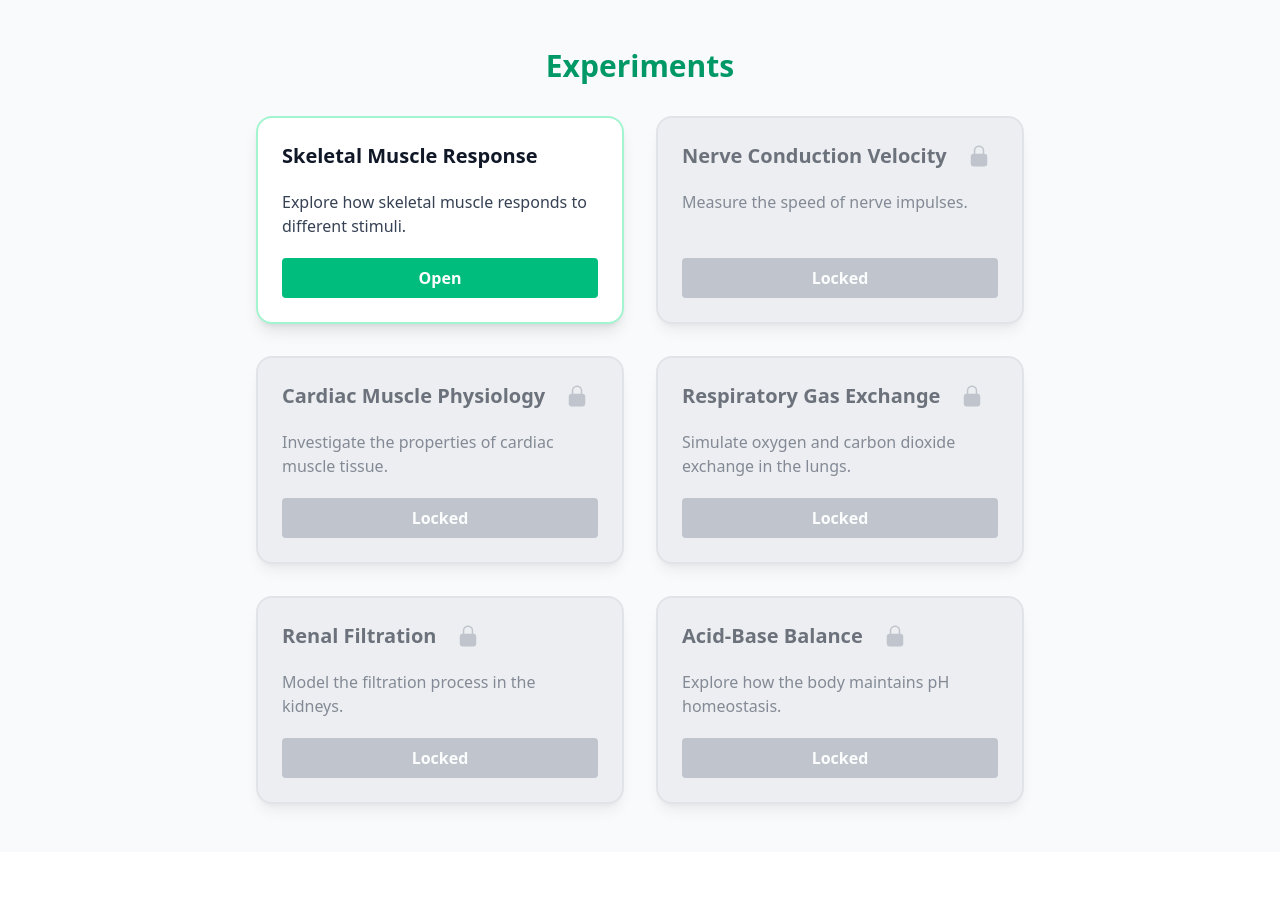
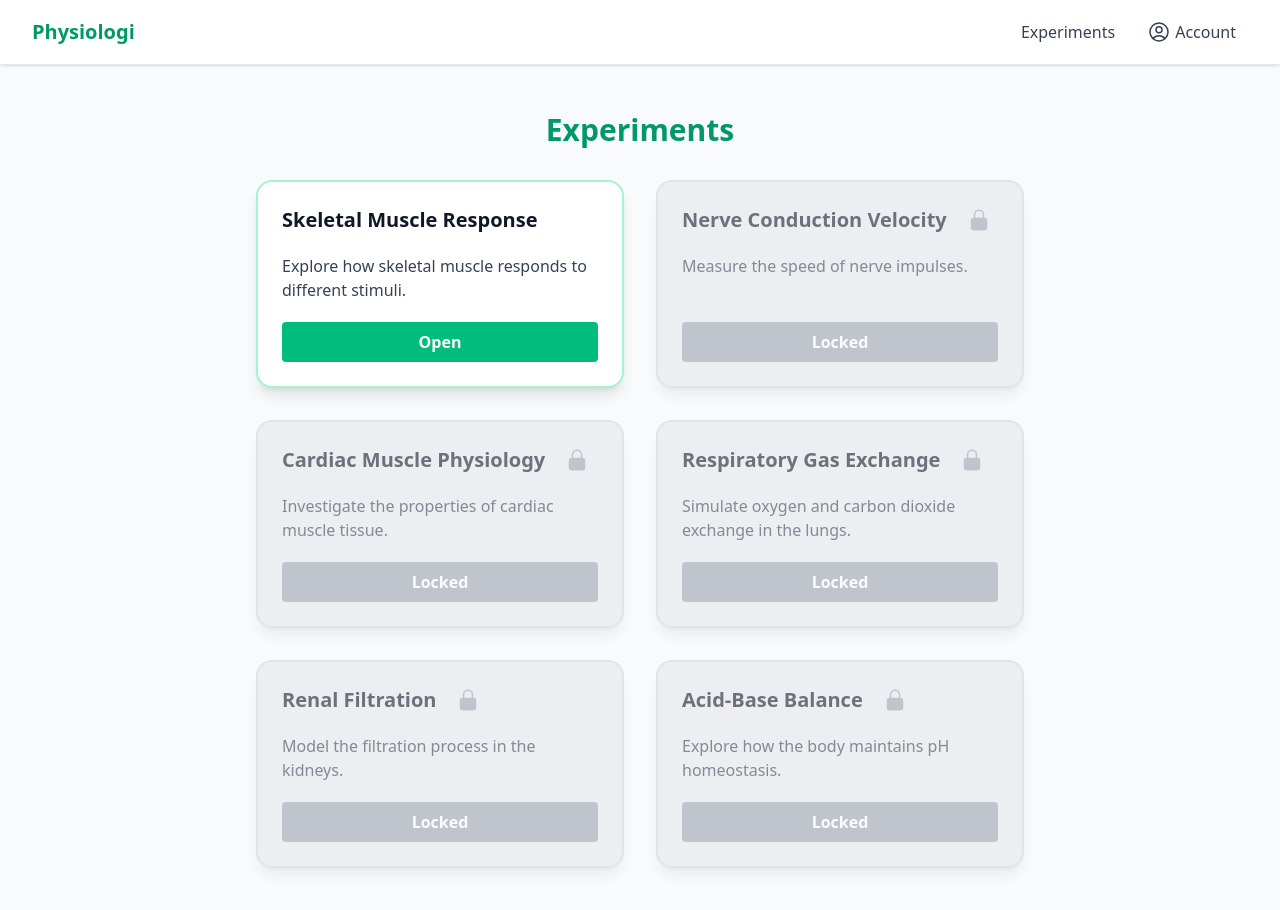
Before and after one commit to draic9/physiology_app, a React (Vite) app in the folder frontend/: page /login in a window 1280 px wide. Both pictures are taken after typing "Sample", "Sample123" into the empty fields and a click on the button "Login". Shown: the top 910 px of the page. Before the commit the page ends 852 px from the top, so only its background shows below. Built offline with nearby package versions, Linux system fonts and the light colour scheme.

Commit message:
We got the experiment screen and a top nav bar.

```diff
--- a/frontend/src/App.tsx
+++ b/frontend/src/App.tsx
@@ -4,6 +4,7 @@ import { useState, useEffect } from "react";
 import reactLogo from "./assets/react.svg";
 import viteLogo from "/vite.svg";
 import ExperimentMenu from "./pages/ExperimentMenu";
+import TopNav from "./components/TopNav";
 
 const techStack = [
   { name: "React", logo: reactLogo, url: "https://react.dev" },
@@ -14,7 +15,14 @@ const techStack = [
 ];
 
 function Dashboard() {
-  return <ExperimentMenu />;
+  return (
+    <>
+      <TopNav />
+      <div className="pt-16">
+        <ExperimentMenu />
+      </div>
+    </>
+  );
 }
 
 function RequireAuth({ children }: { children: JSX.Element }) {
--- /dev/null
+++ b/frontend/src/components/TopNav.tsx
@@ -0,0 +1,100 @@
+import { useState, useEffect, useRef } from "react";
+import { Link, useNavigate } from "react-router-dom";
+import { SunIcon, MoonIcon, UserCircleIcon, ArrowRightOnRectangleIcon, Cog6ToothIcon } from "@heroicons/react/24/outline";
+
+export default function TopNav() {
+  const [darkMode, setDarkMode] = useState(() => localStorage.getItem("theme") === "dark");
+  const [accountOpen, setAccountOpen] = useState(false);
+  const accountRef = useRef<HTMLDivElement>(null);
+  const navigate = useNavigate();
+
+  useEffect(() => {
+    const root = window.document.documentElement;
+    if (darkMode) {
+      root.classList.add("dark");
+      localStorage.setItem("theme", "dark");
+    } else {
+      root.classList.remove("dark");
+      localStorage.setItem("theme", "light");
+    }
+  }, [darkMode]);
+
+  // Close dropdown on outside click
+  useEffect(() => {
+    function handleClick(e: MouseEvent) {
+      if (accountRef.current && !accountRef.current.contains(e.target as Node)) {
+        setAccountOpen(false);
+      }
+    }
+    if (accountOpen) {
+      document.addEventListener("mousedown", handleClick);
+    } else {
+      document.removeEventListener("mousedown", handleClick);
+    }
+    return () => document.removeEventListener("mousedown", handleClick);
+  }, [accountOpen]);
+
+  function handleLogout() {
+    localStorage.removeItem("isLoggedIn");
+    navigate("/login");
+  }
+
+  return (
+    <nav className="fixed top-0 left-0 w-full z-50 bg-white/80 dark:bg-gray-900/80 backdrop-blur border-b border-gray-200 dark:border-gray-800 shadow-sm">
+      <div className="max-w-7xl mx-auto px-4 sm:px-6 lg:px-8 flex items-center justify-between h-16">
+        {/* Logo */}
+        <div className="flex items-center">
+          <Link to="/dashboard" className="flex items-center gap-2 font-extrabold text-emerald-600 dark:text-emerald-300 text-xl hover:opacity-80 transition">
+            <span>Physiologi</span>
+          </Link>
+        </div>
+        {/* Right side */}
+        <div className="flex items-center gap-2">
+          {/* Navigation Links */}
+          <Link to="/dashboard" className="hidden sm:inline px-3 py-2 rounded text-gray-700 dark:text-gray-200 font-medium hover:bg-emerald-100 dark:hover:bg-emerald-800 transition">
+            Experiments
+          </Link>
+          {/* Account Dropdown */}
+          <div className="relative" ref={accountRef}>
+            <button
+              className="flex items-center gap-1 px-3 py-2 rounded hover:bg-gray-100 dark:hover:bg-gray-800 transition"
+              onClick={() => setAccountOpen((o) => !o)}
+              aria-label="Account menu"
+            >
+              <UserCircleIcon className="w-6 h-6 text-gray-700 dark:text-gray-200" />
+              <span className="hidden sm:inline text-gray-700 dark:text-gray-200 font-medium">Account</span>
+            </button>
+            {accountOpen && (
+              <div className="absolute right-0 mt-2 w-48 bg-white dark:bg-gray-800 rounded-lg shadow-lg border border-gray-200 dark:border-gray-700 py-2 z-50">
+                <button className="w-full flex items-center gap-2 px-4 py-2 text-gray-700 dark:text-gray-200 hover:bg-gray-100 dark:hover:bg-gray-700 transition">
+                  <Cog6ToothIcon className="w-5 h-5" /> Preferences
+                </button>
+                <button
+                  className="w-full flex items-center gap-2 px-4 py-2 text-gray-700 dark:text-gray-200 hover:bg-gray-100 dark:hover:bg-gray-700 transition"
+                  onClick={handleLogout}
+                >
+                  <ArrowRightOnRectangleIcon className="w-5 h-5" /> Log Out
+                </button>
+                <div className="border-t border-gray-200 dark:border-gray-700 my-2" />
+                <button
+                  className="w-full flex items-center gap-2 px-4 py-2 text-gray-700 dark:text-gray-200 hover:bg-gray-100 dark:hover:bg-gray-700 transition"
+                  onClick={() => setDarkMode((d) => !d)}
+                >
+                  {darkMode ? <MoonIcon className="w-5 h-5" /> : <SunIcon className="w-5 h-5" />} {darkMode ? "Dark" : "Light"} Mode
+                </button>
+              </div>
+            )}
+          </div>
+          {/* Dark mode toggle for mobile */}
+          <button
+            className="sm:hidden ml-2 p-2 rounded hover:bg-gray-100 dark:hover:bg-gray-800 transition"
+            onClick={() => setDarkMode((d) => !d)}
+            aria-label="Toggle dark mode"
+          >
+            {darkMode ? <MoonIcon className="w-6 h-6 text-gray-700 dark:text-gray-200" /> : <SunIcon className="w-6 h-6 text-gray-700 dark:text-gray-200" />}
+          </button>
+        </div>
+      </div>
+    </nav>
+  );
+}
```
Also changed, not shown: 1 other file (tests, documents, lock files or other folders).
